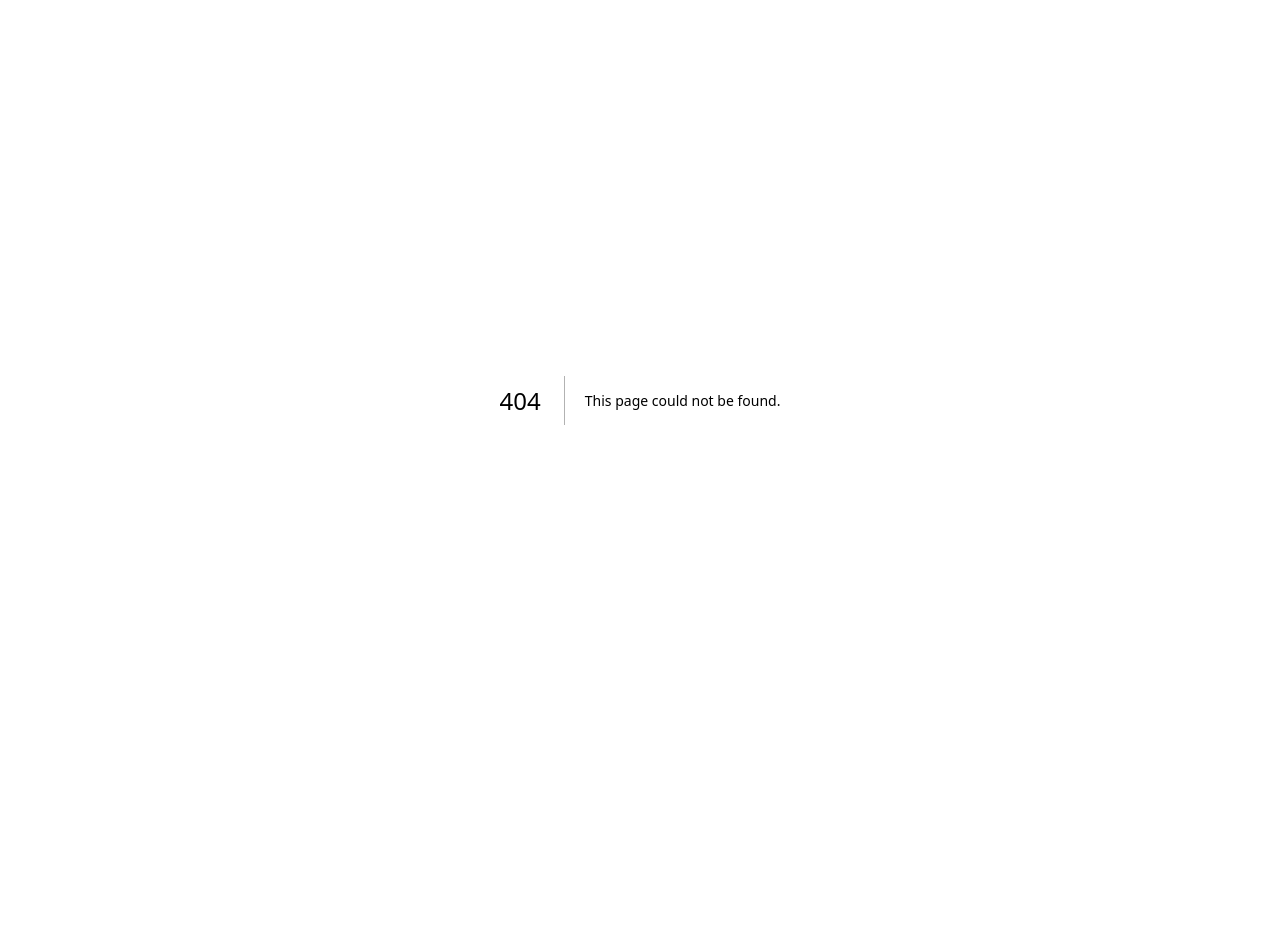
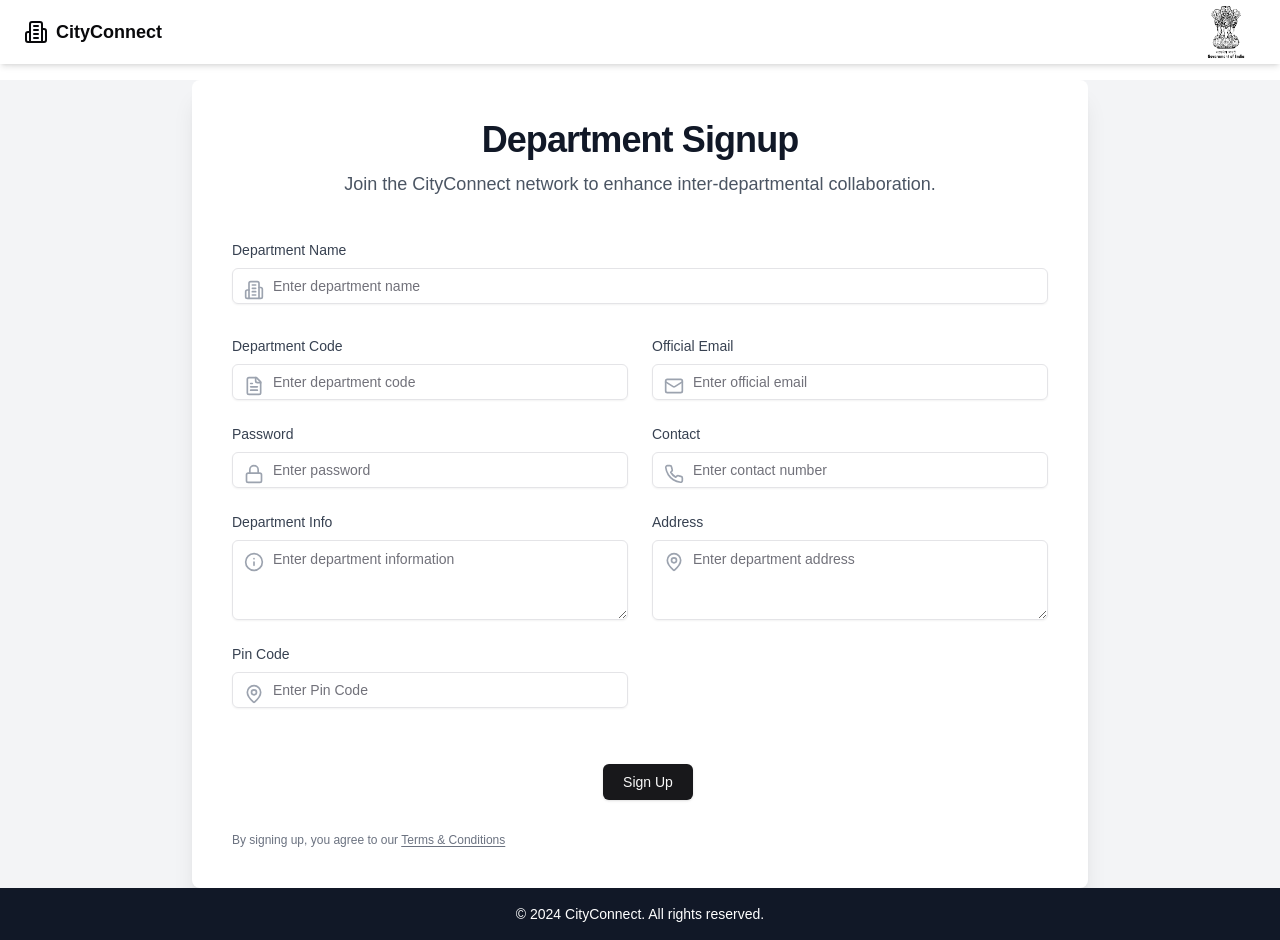
Before and after one commit to SwarthakDas/inter-departmental-cooperation, a Next.js app: page /sign-up in a window 1280 px wide. Before the commit this address had no page. Before the commit the page ends 800 px from the top, so only its background shows below. Built offline with nearby package versions, Linux system fonts and the light colour scheme.

Commit message:
sign-up page created

```diff
--- /dev/null
+++ b/src/app/(auth)/sign-up/page.tsx
@@ -0,0 +1,125 @@
+"use client"
+
+import { Button } from "@/components/ui/button"
+import { Input } from "@/components/ui/input"
+import { Textarea } from "@/components/ui/textarea"
+import { Building2, Mail, Lock, Info, Phone, MapPin, FileText } from 'lucide-react'
+import Link from "next/link"
+import Navbar from '@/components/Navbar'
+import { motion } from 'framer-motion'
+
+export default function DepartmentSignup() {
+
+  const handleSubmit = (e: React.FormEvent) => {
+    e.preventDefault()
+    // Handle form submission here
+    console.log('Form submitted')
+  }
+
+  return (
+    <div className="flex flex-col min-h-screen">
+      <Navbar />
+      <main className="flex-1 flex items-center justify-center bg-gray-100 px-4 mt-20">
+        <div className="w-full max-w-4xl bg-white rounded-lg shadow-xl overflow-hidden">
+          <div className="p-5 sm:p-10">
+            <motion.div
+              initial={{ opacity: 0, y: 20 }}
+              animate={{ opacity: 1, y: 0 }}
+              transition={{ duration: 0.5 }}
+              className="text-center mb-10"
+            >
+              <h1 className="text-3xl font-bold tracking-tight text-gray-900 sm:text-4xl">
+                Department Signup
+              </h1>
+              <p className="mt-2 text-lg leading-8 text-gray-600">
+                Join the CityConnect network to enhance inter-departmental collaboration.
+              </p>
+            </motion.div>
+            <motion.form
+              onSubmit={handleSubmit}
+              className="space-y-8"
+              initial={{ opacity: 0, y: 20 }}
+              animate={{ opacity: 1, y: 0 }}
+              transition={{ duration: 0.5, delay: 0.2 }}
+            >
+              <div className="space-y-2">
+                <label htmlFor="departmentName" className="block text-sm font-medium text-gray-700">Department Name</label>
+                <div className="relative">
+                  <Building2 className="absolute left-3 top-3 h-5 w-5 text-gray-400" />
+                  <Input id="departmentName" placeholder="Enter department name" className="pl-10" required />
+                </div>
+              </div>
+              <div className="grid grid-cols-1 md:grid-cols-2 gap-6">
+                <div className="space-y-2">
+                  <label htmlFor="departmentCode" className="block text-sm font-medium text-gray-700">Department Code</label>
+                  <div className="relative">
+                    <FileText className="absolute left-3 top-3 h-5 w-5 text-gray-400" />
+                    <Input id="departmentCode" placeholder="Enter department code" className="pl-10" required />
+                  </div>
+                </div>
+                <div className="space-y-2">
+                  <label htmlFor="officialEmail" className="block text-sm font-medium text-gray-700">Official Email</label>
+                  <div className="relative">
+                    <Mail className="absolute left-3 top-3 h-5 w-5 text-gray-400" />
+                    <Input id="officialEmail" type="email" placeholder="Enter official email" className="pl-10" required />
+                  </div>
+                </div>
+                <div className="space-y-2">
+                  <label htmlFor="password" className="block text-sm font-medium text-gray-700">Password</label>
+                  <div className="relative">
+                    <Lock className="absolute left-3 top-3 h-5 w-5 text-gray-400" />
+                    <Input id="password" type="password" placeholder="Enter password" className="pl-10" required />
+                  </div>
+                </div>
+                <div className="space-y-2">
+                  <label htmlFor="contact" className="block text-sm font-medium text-gray-700">Contact</label>
+                  <div className="relative">
+                    <Phone className="absolute left-3 top-3 h-5 w-5 text-gray-400" />
+                    <Input id="contact" type="tel" placeholder="Enter contact number" className="pl-10" required />
+                  </div>
+                </div>
+                <div className="space-y-2">
+                  <label htmlFor="info" className="block text-sm font-medium text-gray-700">Department Info</label>
+                  <div className="relative">
+                    <Info className="absolute left-3 top-3 h-5 w-5 text-gray-400" />
+                    <Textarea id="info" placeholder="Enter department information" className="pl-10 h-20" required />
+                  </div>
+                </div>
+                <div className="space-y-2">
+                  <label htmlFor="address" className="block text-sm font-medium text-gray-700">Address</label>
+                  <div className="relative">
+                    <MapPin className="absolute left-3 top-3 h-5 w-5 text-gray-400" />
+                    <Textarea id="address" placeholder="Enter department address" className="pl-10 h-20" required />
+                  </div>
+                </div>
+                <div className="space-y-2">
+                  <label htmlFor="contact" className="block text-sm font-medium text-gray-700">Pin Code</label>
+                  <div className="relative">
+                    <MapPin className="absolute left-3 top-3 h-5 w-5 text-gray-400" />
+                    <Input id="contact" type="tel" placeholder="Enter Pin Code" className="pl-10" required />
+                  </div>
+              </div>
+              </div>
+              <div className="flex items-center justify-center pt-6">
+                <Button type="submit" className="ml-4 px-5">
+                  Sign Up
+                </Button>
+              </div>
+              <p className="text-xs text-gray-500">
+                  By signing up, you agree to our{" "}
+                  <Link className="underline underline-offset-2 hover:text-gray-900" href="#">
+                    Terms & Conditions
+                  </Link>
+                </p>
+            </motion.form>
+          </div>
+        </div>
+      </main>
+      <footer className="bg-gray-900 text-white py-4">
+        <div className="container mx-auto px-4 text-center">
+          <p className="text-sm">© 2024 CityConnect. All rights reserved.</p>
+        </div>
+      </footer>
+    </div>
+  )
+}
--- /dev/null
+++ b/src/components/ui/textarea.tsx
@@ -0,0 +1,22 @@
+import * as React from "react"
+
+import { cn } from "@/lib/utils"
+
+const Textarea = React.forwardRef<
+  HTMLTextAreaElement,
+  React.ComponentProps<"textarea">
+>(({ className, ...props }, ref) => {
+  return (
+    <textarea
+      className={cn(
+        "flex min-h-[60px] w-full rounded-md border border-input bg-transparent px-3 py-2 text-base shadow-sm placeholder:text-muted-foreground focus-visible:outline-none focus-visible:ring-1 focus-visible:ring-ring disabled:cursor-not-allowed disabled:opacity-50 md:text-sm",
+        className
+      )}
+      ref={ref}
+      {...props}
+    />
+  )
+})
+Textarea.displayName = "Textarea"
+
+export { Textarea }
```
